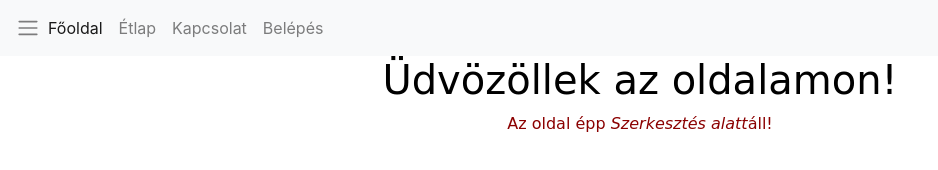
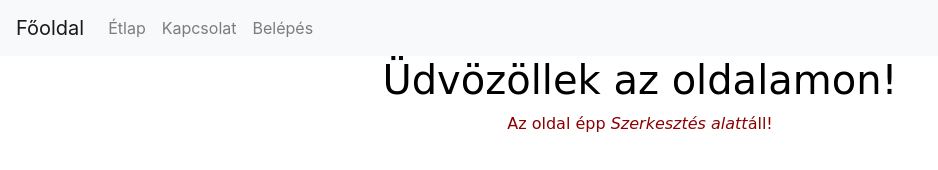
Before and after one commit to Szandra91/szandra.github.io, a plain HTML site: page index.html in a window 1280 px wide. Shown: the whole page, without its empty margins (0-938 px from the left). Drawn offline with nearby package versions, Linux system fonts and the light colour scheme; a web font is replaced by a local one.

Commit message:
new index

```diff
--- a/index.html
+++ b/index.html
@@ -14,16 +14,22 @@
 <body>
 
   <nav class="navbar navbar-expand-sm navbar-light bg-light">
-    <button class="navbar-toggler" type="button" data-toggle="collapse" data-target="#navbarNavAltMarkup" aria-controls="navbarNavAltMarkup" aria-expanded="false" aria-label="Toggle navigation"></button>
+    <a class="navbar-brand" href="index.html">Főoldal</a>
+    <button class="navbar-toggler" type="button" data-toggle="collapse" data-target="#navbarNav" aria-controls="navbarNav" aria-expanded="false" aria-label="Toggle navigation">
       <span class="navbar-toggler-icon"></span>
     </button>
-    <div class="collapse navbar-collapse" id="navbarNavAltMarkup">
-      <div class="navbar-nav">
-        <a class="nav-item nav-link active" href="index.html">Főoldal <span class="sr-only">(current)</span></a>
-        <a class="nav-item nav-link" href="étlap.html">Étlap</a>
-        <a class="nav-item nav-link" href="kapcsolat.html">Kapcsolat</a>
-        <a class="nav-item nav-link" href="bejelentkezés.html">Belépés</a>
-      </div>
+    <div class="collapse navbar-collapse" id="navbarNav">
+      <ul class="navbar-nav">
+        <li class="nav-item">
+          <a class="nav-link" href="étlap.html">Étlap</a>
+        </li>
+        <li class="nav-item">
+          <a class="nav-link" href="kapcsolat.html">Kapcsolat</a>
+        </li>
+        <li class="nav-item">
+          <a class="nav-link" href="bejelentkezés.html">Belépés</a>
+        </li>
+      </ul>
     </div>
   </nav>
 
```
